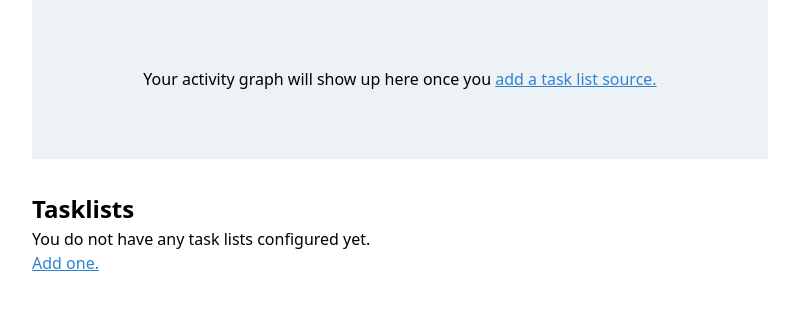
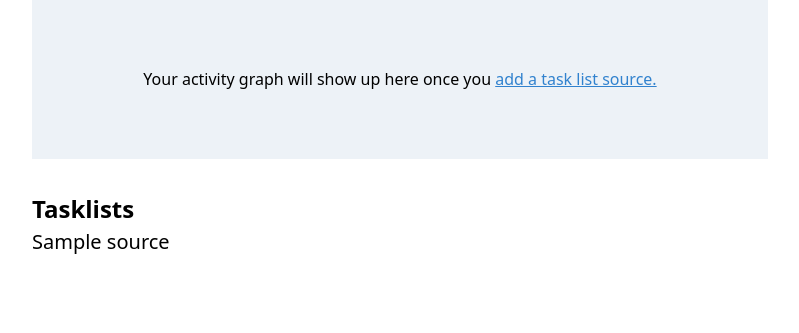
Before and after one commit to irth/TaskGraph, a Flask app: page / in a window 1280 px wide. Shown: the part 133-466 px from the top of the page, without its empty margins (240-1039 px from the left). Run offline with Flask 2, Linux system fonts and the light colour scheme; a user stored in the database is signed in; tables that the repository leaves empty hold one stand-in row (values such as "Sample post"); style sheets or scripts are compiled from the project's sources.

Commit message:
Show a list of task sources in /

```diff
--- a/templates/index.html
+++ b/templates/index.html
@@ -17,8 +17,16 @@
 
 <div>
   <h3 class="text-2xl font-semibold">Tasklists</h3>
+  {% if current_user.sources %}
+  {% for source in current_user.sources %}
+  <h4 class="text-xl">{{source.name}}</h4>
+  <!-- TODO: show tasklists -->
+  <!-- TODO: allow editing sources -->
+  {% endfor %}
+  {% else %}
   <p>You do not have any task lists configured yet.</p>
   <p><a href="{{ url_for('sources.add') }}">Add one.</a></p>
+  {% endif %}
 </div>
 {% else %}
 <p class="text-lg">
```
